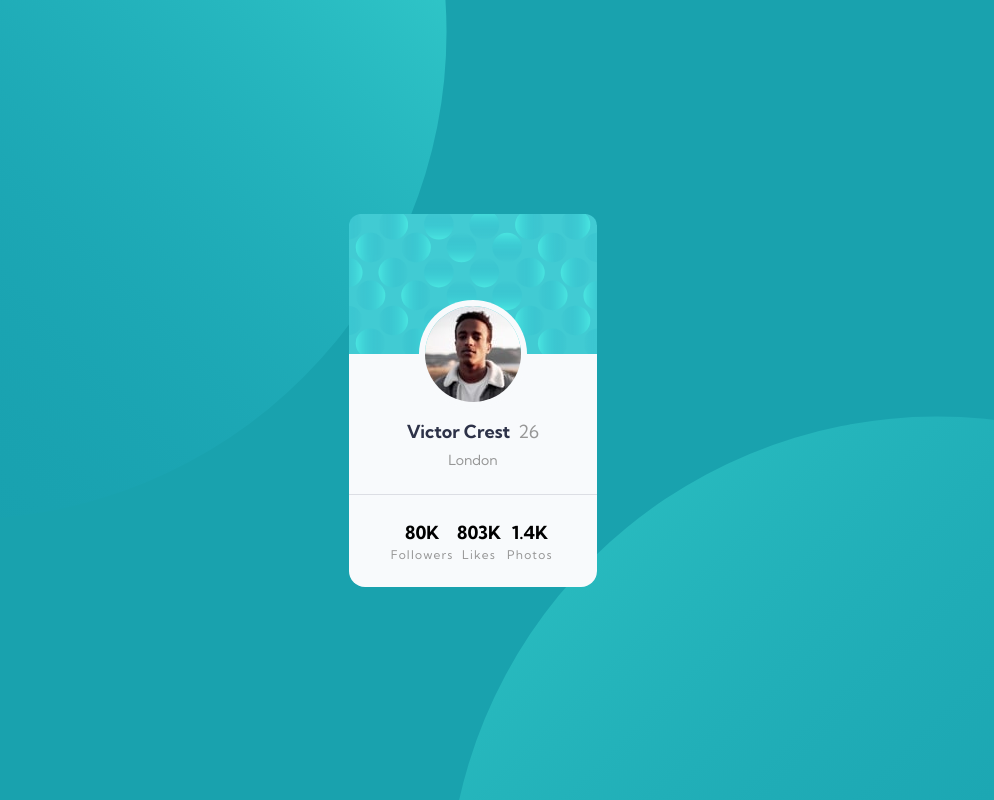
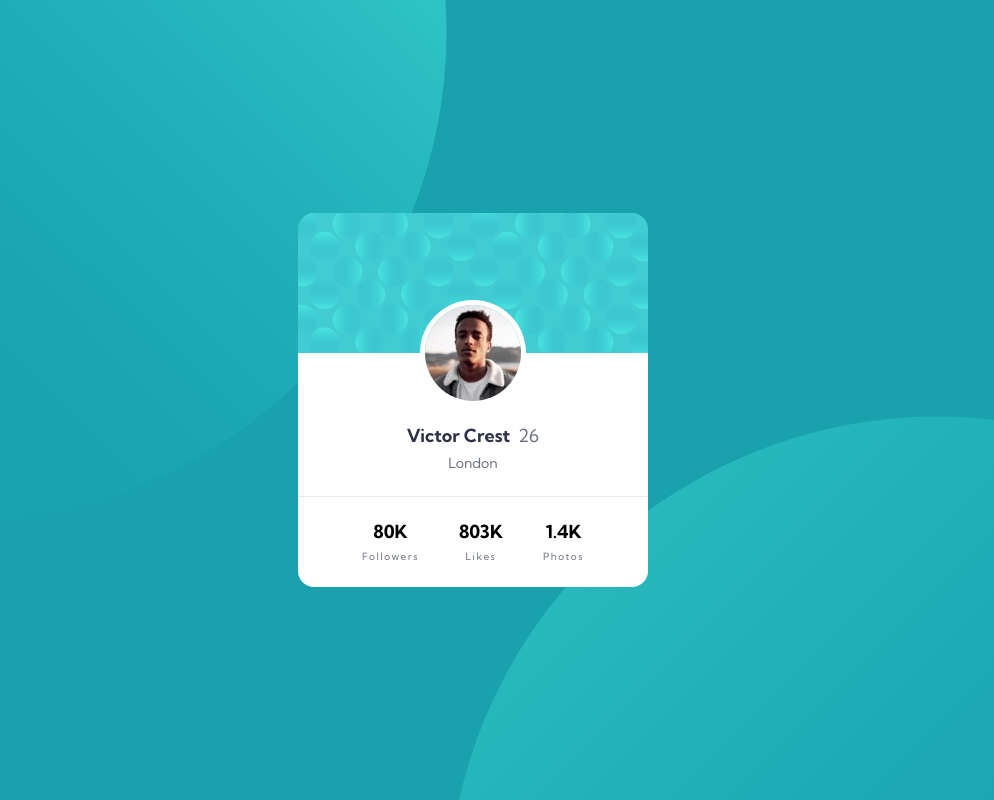
Before and after one commit to castx1981/Profile-card-component, a website: page index.html in a window 1280 px wide. Shown: the whole page, without its empty margins (167-1161 px from the left). Drawn offline with nearby package versions, Linux system fonts and the light colour scheme; files that its build step writes are made by us from their sources.

Commit message:
Restyle based on figma design

```diff
--- a/index.html
+++ b/index.html
@@ -14,33 +14,37 @@
 <!-- Global Container  -->
 <div class="flex items-center justify-center min-h-screen body-bg">
   <!-- Card Container  -->
-  <div class="bg-slate-50 rounded-2xl">
+  <div class="">
     <!-- Avatar -->
-    <div class="bg-pattern-card bg-auto bg-no-repeat bg-top rounded-t-xl">
-      <div class="pt-[92px]">
-        <img class="block mx-auto rounded-full ring-6 ring-slate-50" src="images/image-victor.jpg" alt="victor">
-      </div>
+    <div class="relative card-bg rounded-t-2xl">
+      <img class="avatar-position rounded-full ring-[5px] ring-white" src="images/image-victor.jpg" alt="victor">
     </div>
     <!-- Content -->
-    <div class="mt-4 flex justify-center space-x-2 text-lg">
-      <p class="font-bold text-very-dark-desaturated-blue">Victor Crest</p>
-      <p class="text-dark-gray">26</p>
-    </div>
-    <div class="mt-1 pb-6 border-b border-dark-grayish-blue/20 text-sm text-center text-dark-gray">
-      London
-    </div>
-    <div class="px-12 py-6 flex justify-center">
-      <div class="flex-grow-0 flex-shrink-0 basis-1/3 flex flex-col justify-center items-center">
-        <p class="font-bold text-lg">80K</p>
-        <p class="text-xs tracking-widest text-dark-gray">Followers</p>
+    <div class="pt-18 pb-6 bg-white rounded-b-2xl">
+      <!-- Name / Age / Location -->
+      <div class="space-y-2">
+        <div class="flex text-lg/[1.22] justify-center space-x-2">
+          <p class="font-bold text-veryDarkDesaturatedBlue">Victor Crest</p>
+          <p class="text-darkGrayishBlue">26</p>
+        </div>
+        <p class="text-sm/[1.21] text-center text-darkGrayishBlue">London</p>
       </div>
-      <div class="flex-grow-0 flex-shrink-0 basis-1/3 flex flex-col justify-center items-center">
-        <p class="font-bold text-lg">803K</p>
-        <p class="text-xs tracking-widest text-dark-gray">Likes</p>
-      </div>
-      <div class="flex-grow-0 flex-shrink-0 basis-1/3 flex flex-col justify-center items-center">
-        <p class="font-bold text-lg">1.4K</p>
-        <p class="text-xs tracking-widest text-dark-gray">Photos</p>
+      <!-- Divider -->
+      <div class="my-6 w-full h-px bg-paleBlue"></div>
+      <!-- Stats -->
+      <div class="flex justify-center space-x-10">
+        <div class="stats">
+          <p class="number">80K</p>
+          <p class="item">Followers</p>
+        </div>
+        <div class="stats">
+          <p class="number">803K</p>
+          <p class="item">Likes</p>
+        </div>
+        <div class="stats">
+          <p class="number">1.4K</p>
+          <p class="item">Photos</p>
+        </div>
       </div>
     </div>
   </div>
--- a/input.css
+++ b/input.css
@@ -2,9 +2,43 @@
 @tailwind components;
 @tailwind utilities;
 
-.body-bg {
-    background: url(./images/bg-pattern-top.svg), url(./images/bg-pattern-bottom.svg);
-    background-position: right 52vw bottom 35vh, left 48vw top 52vh;
-    background-repeat: no-repeat, no-repeat;
-    background-color: hsl(185deg, 75%, 39%);
+@layer components {
+    .body-bg {
+        background-image: url(./images/bg-pattern-top.svg), url(./images/bg-pattern-bottom.svg);
+        background-position: right 52vw bottom 35vh, left 48vw top 52vh;
+        background-repeat: no-repeat, no-repeat;
+        background-color: hsl(185deg, 75%, 39%);
+    }
+
+    .card-bg {
+        background-image: url(./images/bg-pattern-card.svg);
+        background-position: center;
+        background-repeat: no-repeat;
+        width: 326px;
+        height: 140px;
+    }
+
+    @media (min-width: 400px) {
+        .card-bg {
+            width: 350px;
+        }
+    }
+
+    .avatar-position {
+        position: absolute;
+        left: calc(50% - 96px / 2);
+        bottom: -48px;
+    }
+
+    .stats {
+        @apply flex-none text-center space-y-2
+    }
+
+    .stats .number {
+        @apply font-bold text-lg/[1.22]
+    }
+
+    .stats .item {
+        @apply text-[0.625rem]/[1.2] tracking-[0.15em] text-darkGrayishBlue
+    }
 }
--- a/tailwind.config.js
+++ b/tailwind.config.js
@@ -7,17 +7,18 @@ module.exports = {
         'sans': ['"Kumbh Sans"', 'sans-serif'],
       },
       colors: {
-        'dark-cyan': 'hsl(185, 75%, 39%)',
-        'very-dark-desaturated-blue': 'hsl(229, 23%, 23%)',
-        'dark-grayish-blue': 'hsl(227, 10%, 46%)',
-        'dark-gray': 'hsl(0, 0%, 59%)',
+        'darkCyan': 'hsl(185, 75%, 39%)',
+        'veryDarkDesaturatedBlue': 'hsl(229, 23%, 23%)',
+        'darkGrayishBlue': 'hsl(227, 10%, 46%)',
+        'darkGray': 'hsl(0, 0%, 59%)',
+        'paleBlue': 'hsl(228, 9%, 92%)',
       },
       backgroundImage: {
-        'pattern-card': "url('images/bg-pattern-card.svg')",
+        'card-pattern': "url('images/bg-pattern-card.svg')",
       },
-      ringWidth: {
-        '6': '6px',
-      },
+      spacing: {
+        '18': '4.5rem',
+      }
     }
   },
   plugins: [],
```
